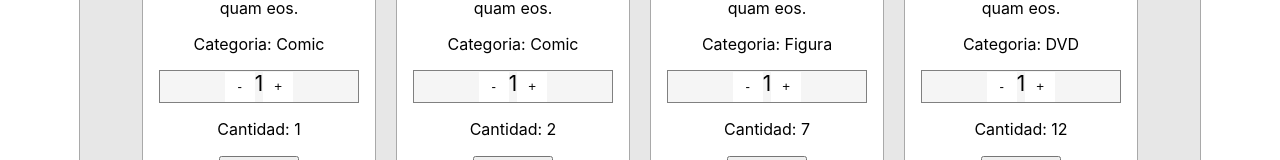
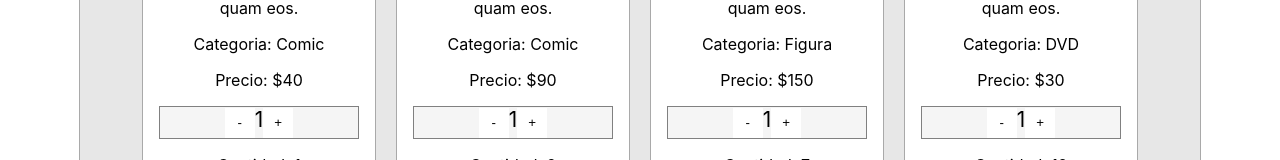
Before and after one commit to francosettem/react-comic-store, a React (Create React App) app: page / in a window 1280 px wide. Shown: the part 406-566 px from the top of the page. Built offline with nearby package versions, Linux system fonts and the light colour scheme.

Commit message:
Adding Price

```diff
--- a/src/components/item/Item.js
+++ b/src/components/item/Item.js
@@ -9,6 +9,7 @@ export const Item = ({item}) => {
         <p className="Item__title">{item.title}</p>
         <p className="Item__description">{item.description}</p>
         <p className="Item__category">Categoria: {item.category}</p>
+        <p className="Item__price">Precio: ${item.price}</p>
         <ItemCount initial={1} stock={item.stock}/>
         </div>
     )
```
